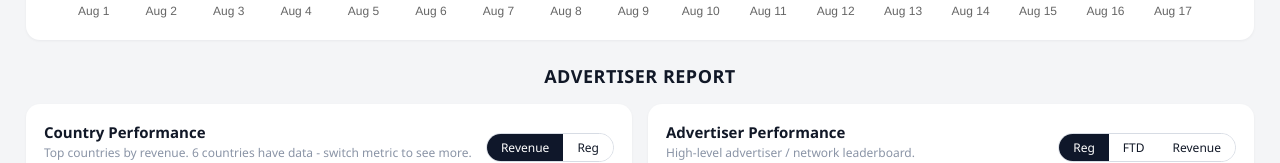
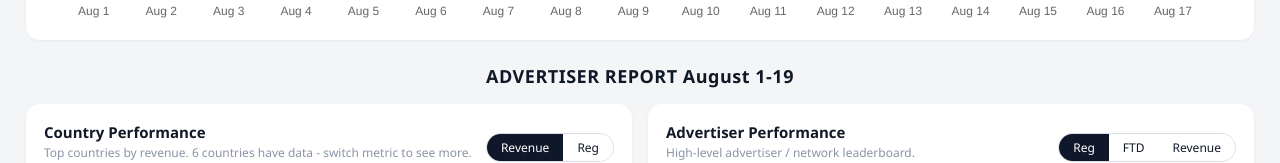
Before and after one commit to WiseKapital/Management-Report--August-2026, a plain HTML site: page index.html in a window 1280 px wide. Shown: the part 986-1149 px from the top of the page. Drawn offline with nearby package versions, Linux system fonts and the light colour scheme.

Commit message:
Update title and header for August report

```diff
--- a/index.html
+++ b/index.html
@@ -3,7 +3,7 @@
 <head>
 <meta charset="UTF-8">
 <meta name="viewport" content="width=device-width, initial-scale=1.0">
-<title>Management Dashboard</title>
+<title>Management Dashboard - August 1-17 </title>
 <style>
   :root{
     --bg:#f4f5f7; --card:#ffffff; --ink:#111827; --muted:#8a94a6;
@@ -116,7 +116,7 @@
     <div style="height:340px"><canvas id="chDaily"></canvas></div>
   </div>
 
-  <h2 style="text-align:center; font-size:18px; font-weight:700; margin:24px 0 16px; color:var(--ink); letter-spacing:0.5px;">ADVERTISER REPORT</h2>
+  <h2 style="text-align:center; font-size:18px; font-weight:700; margin:24px 0 16px; color:var(--ink); letter-spacing:0.5px;">ADVERTISER REPORT August 1-19</h2>
 
   <div class="grid2">
     <div class="panel">
```
